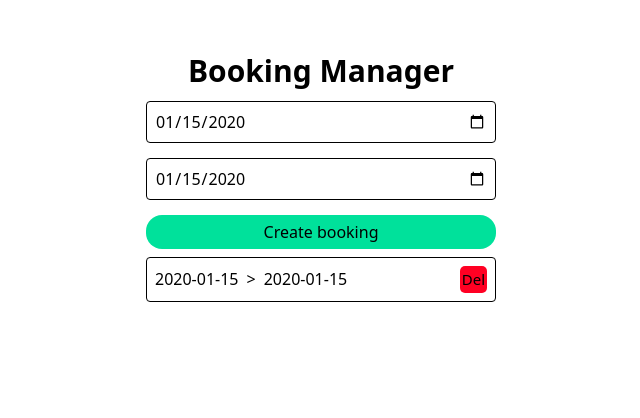
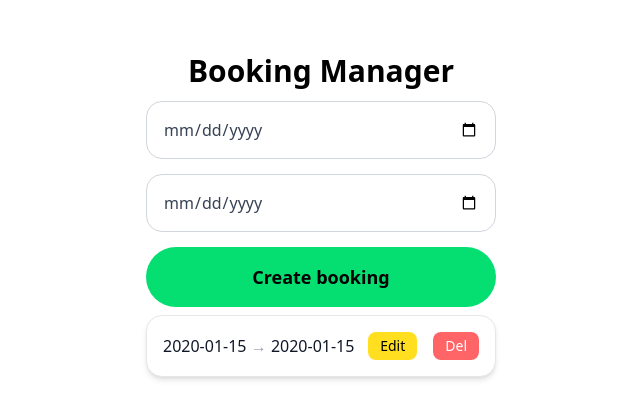
Before and after one commit to Rusich01/React-test, a React (Vite) app: page / in a window 1280 px wide. Both pictures are taken after typing "2020-01-15", "2020-01-15" into the empty fields and a click on the button "Create booking". Shown: the top 418 px of the page, without its empty margins (319-959 px from the left). Built offline with nearby package versions, Linux system fonts and the light colour scheme.

Commit message:
add new style

```diff
--- a/src/components/BookingItem.tsx
+++ b/src/components/BookingItem.tsx
@@ -7,22 +7,27 @@ const BookingItem = () => {
 
   return (
     <ul>
-      {bookings.map((data, index) => (
+      {bookings.map((booking) => (
         <li
-          key={data.id}
-          className={`flex border rounded p-2 items-center justify-between  ${
-            index >= 1 ? "border-t-transparent -mt-0.5" : ""
-          }`}
+          key={booking.id}
+          className="bg-white shadow-md rounded-2xl px-4 py-4 flex justify-between items-center border border-gray-200 hover:bg-[#d8d8d8] transition duration-300"
         >
-          <div className="flex gap-2">
-            <div>{data.startDate}</div>
-            &gt;
-            <div>{data.exitDate}</div>
+          <div className="text-gray-900 font-medium flex gap-1.5">
+            <span>
+              {booking.startDate} <span className="text-gray-400">→</span>{" "}
+              {booking.exitDate}
+            </span>
           </div>
+
           <div className="flex gap-4">
             <Button
-              onClick={() => removeBooking(data.id)}
-              className="cursor-pointer bg-[oklch(0.63_0.26_25.89)] p-0.5 rounded-[5px] text-[15px]"
+              className="cursor-pointer px-3 py-1 bg-yellow-300 hover:bg-yellow-400 text-black rounded-lg text-sm font-medium"
+              text="Edit"
+            />
+
+            <Button
+              onClick={() => removeBooking(booking.id)}
+              className="cursor-pointer px-3 py-1 bg-red-400 hover:bg-red-500 text-white rounded-lg text-sm font-medium"
               text="Del"
             />
           </div>
--- a/src/pages/BookingsPage.tsx
+++ b/src/pages/BookingsPage.tsx
@@ -16,10 +16,11 @@ const BookingsPage = () => {
     });
   };
   //
-  const haendelForm = (e: any) => {
+  const handleForm = (e: any) => {
     e.preventDefault();
 
-    const formData = new FormData(e.currentTarget);
+    const form = e.currentTarget;
+    const formData = new FormData(form);
     const data = Object.fromEntries(formData.entries());
 
     const booking = {
@@ -31,24 +32,22 @@ const BookingsPage = () => {
       return alert("These dates are already booked!");
     }
     addBooking(booking);
+    form.reset();
   };
 
   return (
     <div className="flex w-[350px] m-12 mx-auto flex-col gap-2">
       <h1 className="text-[30px] font-semibold text-center">Booking Manager</h1>
       <div className=" flex justify-center  ">
-        <form
-          onSubmit={haendelForm}
-          className="flex gap-[15px] flex-col w-full"
-        >
+        <form onSubmit={handleForm} className="flex gap-[15px] flex-col w-full">
           <BookingForm
-            className={"border rounded p-2 w-full"}
+            className="w-full p-4 border border-gray-300 rounded-2xl text-gray-700 font-medium focus:outline-none focus:ring-2 focus:ring-green-400"
             type="date"
             name="startDate"
             id="startDate"
           />
           <BookingForm
-            className={"border rounded p-2 w-full"}
+            className="w-full p-4 border border-gray-300 rounded-2xl text-gray-700 font-medium focus:outline-none focus:ring-2 focus:ring-green-400"
             type="date"
             name="exitDate"
             id="exitDate"
@@ -57,7 +56,7 @@ const BookingsPage = () => {
           <Button
             text="Create booking"
             type="submit"
-            className="cursor-pointer bg-[oklch(0.79_0.2_165.4)] py-[5px] px-2.5 rounded-2xl"
+            className="cursor-pointer w-full py-4 bg-green-400 hover:bg-green-500 active:scale-95 transition rounded-full text-lg font-semibold text-black"
           />
         </form>
       </div>
--- a/src/store/storeBooking.ts
+++ b/src/store/storeBooking.ts
@@ -9,8 +9,9 @@ export interface Booking {
 
 interface BookingStore {
   bookings: Booking[];
-  addBooking: (b: Booking) => void;
-  removeBooking: (r: number) => void;
+  addBooking: (booking: Booking) => void;
+  removeBooking: (id: number) => void;
+  editBooking: (id: number) => void; // правильное имя, если ты хочешь передавать id
 }
 
 export const useBookingStore = create<BookingStore>()(
@@ -23,11 +24,17 @@ export const useBookingStore = create<BookingStore>()(
           bookings: [...state.bookings, booking],
         })),
 
+      editBooking: (id) =>
+        set((state) => ({
+          bookings: state.bookings.filter((item) => item.id === id),
+        })),
+
       removeBooking: (id) =>
         set((state) => ({
           bookings: state.bookings.filter((item) => item.id !== id),
         })),
     }),
+
     { name: "booking-storage" }
   )
 );
```
Also changed, not shown: 1 other file (tests, documents, lock files or other folders).
